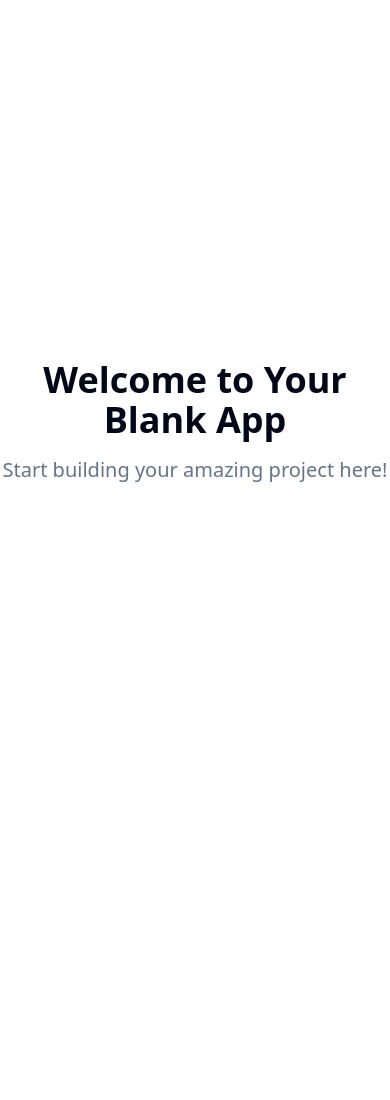
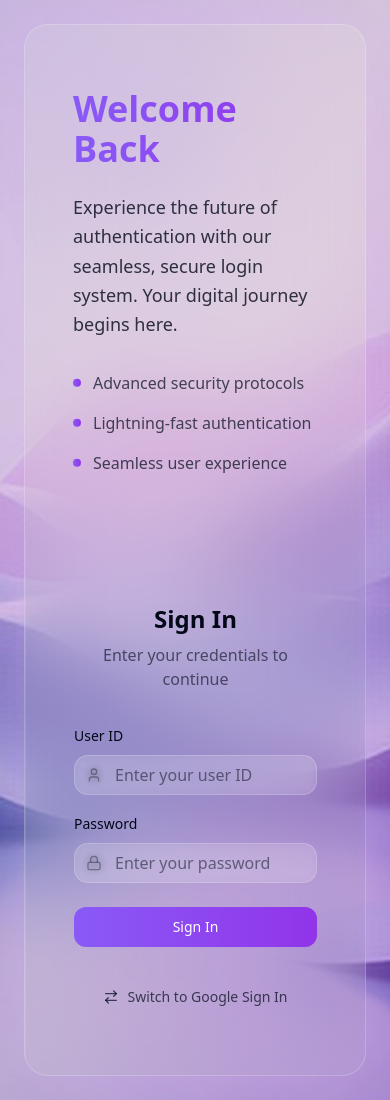
Before and after one commit to testsampath/glass-swap-login, a React (Vite) app: page / in a window 390 px wide. Before the commit the page ends 844 px from the top, so only its background shows below. Built offline with nearby package versions, Linux system fonts and the light colour scheme.

Commit message:
Implement login page UI
Create a glassmorphism login page with information and fields, and add a button to interchange the layout.

```diff
--- /dev/null
+++ b/src/components/LoginCard.tsx
@@ -0,0 +1,172 @@
+import { useState } from "react";
+import { Button } from "@/components/ui/button";
+import { Input } from "@/components/ui/input";
+import { Label } from "@/components/ui/label";
+import { ArrowRightLeft, Lock, Mail, User } from "lucide-react";
+
+interface LoginCardProps {
+  isFlipped: boolean;
+  onFlip: () => void;
+}
+
+export const LoginCard = ({ isFlipped, onFlip }: LoginCardProps) => {
+  const [credentials, setCredentials] = useState({
+    userId: "",
+    password: "",
+    googleId: ""
+  });
+
+  const handleInputChange = (field: string, value: string) => {
+    setCredentials(prev => ({ ...prev, [field]: value }));
+  };
+
+  const InfoPanel = ({ side }: { side: "left" | "right" }) => (
+    <div className={`flex flex-col justify-center px-12 py-16 ${
+      side === "left" && !isFlipped ? "animate-slide-in-left" :
+      side === "right" && isFlipped ? "animate-slide-in-right" : ""
+    }`}>
+      <div className="animate-float">
+        <h2 className="text-4xl font-bold mb-6 bg-gradient-to-r from-primary to-accent bg-clip-text text-transparent">
+          Welcome Back
+        </h2>
+        <p className="text-lg text-foreground/80 mb-8 leading-relaxed">
+          Experience the future of authentication with our seamless, secure login system.
+          Your digital journey begins here.
+        </p>
+        <div className="space-y-4">
+          <div className="flex items-center gap-3 text-foreground/70">
+            <div className="w-2 h-2 rounded-full bg-gradient-to-r from-primary to-accent"></div>
+            <span>Advanced security protocols</span>
+          </div>
+          <div className="flex items-center gap-3 text-foreground/70">
+            <div className="w-2 h-2 rounded-full bg-gradient-to-r from-primary to-accent"></div>
+            <span>Lightning-fast authentication</span>
+          </div>
+          <div className="flex items-center gap-3 text-foreground/70">
+            <div className="w-2 h-2 rounded-full bg-gradient-to-r from-primary to-accent"></div>
+            <span>Seamless user experience</span>
+          </div>
+        </div>
+      </div>
+    </div>
+  );
+
+  const StandardForm = () => (
+    <div className={`flex flex-col justify-center px-12 py-16 ${
+      !isFlipped ? "animate-slide-in-right" : ""
+    }`}>
+      <div className="w-full max-w-sm mx-auto space-y-6">
+        <div className="text-center mb-8">
+          <h3 className="text-2xl font-semibold mb-2">Sign In</h3>
+          <p className="text-foreground/60">Enter your credentials to continue</p>
+        </div>
+
+        <div className="space-y-4">
+          <div className="space-y-2">
+            <Label htmlFor="userId" className="text-sm font-medium">User ID</Label>
+            <div className="relative">
+              <User className="absolute left-3 top-3 h-4 w-4 text-foreground/50" />
+              <Input
+                id="userId"
+                type="text"
+                placeholder="Enter your user ID"
+                value={credentials.userId}
+                onChange={(e) => handleInputChange("userId", e.target.value)}
+                className="pl-10 bg-white/10 border-white/20 backdrop-blur-sm text-foreground placeholder:text-foreground/50 focus:bg-white/15 transition-all duration-300"
+              />
+            </div>
+          </div>
+
+          <div className="space-y-2">
+            <Label htmlFor="password" className="text-sm font-medium">Password</Label>
+            <div className="relative">
+              <Lock className="absolute left-3 top-3 h-4 w-4 text-foreground/50" />
+              <Input
+                id="password"
+                type="password"
+                placeholder="Enter your password"
+                value={credentials.password}
+                onChange={(e) => handleInputChange("password", e.target.value)}
+                className="pl-10 bg-white/10 border-white/20 backdrop-blur-sm text-foreground placeholder:text-foreground/50 focus:bg-white/15 transition-all duration-300"
+              />
+            </div>
+          </div>
+        </div>
+
+        <Button className="w-full bg-gradient-to-r from-primary to-accent hover:from-primary/90 hover:to-accent/90 text-white font-medium py-3 rounded-xl transition-all duration-300 hover:shadow-lg hover:scale-[1.02]">
+          Sign In
+        </Button>
+
+        <div className="text-center pt-4">
+          <button
+            onClick={onFlip}
+            className="inline-flex items-center gap-2 text-sm text-foreground/70 hover:text-primary transition-colors duration-300"
+          >
+            <ArrowRightLeft className="h-4 w-4" />
+            Switch to Google Sign In
+          </button>
+        </div>
+      </div>
+    </div>
+  );
+
+  const GoogleForm = () => (
+    <div className={`flex flex-col justify-center px-12 py-16 ${
+      isFlipped ? "animate-slide-in-left" : ""
+    }`}>
+      <div className="w-full max-w-sm mx-auto space-y-6">
+        <div className="text-center mb-8">
+          <h3 className="text-2xl font-semibold mb-2">Google Sign In</h3>
+          <p className="text-foreground/60">Use your Google account to continue</p>
+        </div>
+
+        <div className="space-y-4">
+          <div className="space-y-2">
+            <Label htmlFor="googleId" className="text-sm font-medium">Google ID</Label>
+            <div className="relative">
+              <Mail className="absolute left-3 top-3 h-4 w-4 text-foreground/50" />
+              <Input
+                id="googleId"
+                type="email"
+                placeholder="Enter your Google email"
+                value={credentials.googleId}
+                onChange={(e) => handleInputChange("googleId", e.target.value)}
+                className="pl-10 bg-white/10 border-white/20 backdrop-blur-sm text-foreground placeholder:text-foreground/50 focus:bg-white/15 transition-all duration-300"
+              />
+            </div>
+          </div>
+        </div>
+
+        <Button className="w-full bg-gradient-to-r from-primary to-accent hover:from-primary/90 hover:to-accent/90 text-white font-medium py-3 rounded-xl transition-all duration-300 hover:shadow-lg hover:scale-[1.02]">
+          Continue with Google
+        </Button>
+
+        <div className="text-center pt-4">
+          <button
+            onClick={onFlip}
+            className="inline-flex items-center gap-2 text-sm text-foreground/70 hover:text-primary transition-colors duration-300"
+          >
+            <ArrowRightLeft className="h-4 w-4" />
+            Back to Standard Sign In
+          </button>
+        </div>
+      </div>
+    </div>
+  );
+
+  return (
+    <div className="w-full max-w-6xl mx-auto">
+      <div className="grid grid-cols-1 lg:grid-cols-2 min-h-[600px] rounded-3xl overflow-hidden backdrop-blur-2xl bg-white/10 border border-white/20 shadow-2xl animate-glow-pulse">
+        {/* Left Side */}
+        <div className="relative overflow-hidden">
+          {!isFlipped ? <InfoPanel side="left" /> : <GoogleForm />}
+        </div>
+
+        {/* Right Side */}
+        <div className="relative overflow-hidden border-l border-white/10">
+          {!isFlipped ? <StandardForm /> : <InfoPanel side="right" />}
+        </div>
+      </div>
+    </div>
+  );
+};
--- a/src/index.css
+++ b/src/index.css
@@ -17,8 +17,9 @@ All colors MUST be HSL.
     --popover: 0 0% 100%;
     --popover-foreground: 222.2 84% 4.9%;
 
-    --primary: 222.2 47.4% 11.2%;
-    --primary-foreground: 210 40% 98%;
+    --primary: 258 90% 66%;
+    --primary-foreground: 0 0% 100%;
+    --primary-glow: 271 91% 85%;
 
     --secondary: 210 40% 96.1%;
     --secondary-foreground: 222.2 47.4% 11.2%;
@@ -26,8 +27,8 @@ All colors MUST be HSL.
     --muted: 210 40% 96.1%;
     --muted-foreground: 215.4 16.3% 46.9%;
 
-    --accent: 210 40% 96.1%;
-    --accent-foreground: 222.2 47.4% 11.2%;
+    --accent: 271 81% 56%;
+    --accent-foreground: 0 0% 100%;
 
     --destructive: 0 84.2% 60.2%;
     --destructive-foreground: 210 40% 98%;
@@ -36,7 +37,22 @@ All colors MUST be HSL.
     --input: 214.3 31.8% 91.4%;
     --ring: 222.2 84% 4.9%;
 
-    --radius: 0.5rem;
+    --radius: 1rem;
+
+    /* Glassmorphism Design Tokens */
+    --glass-bg: 255 255 255 / 0.1;
+    --glass-border: 255 255 255 / 0.2;
+    --glass-shadow: 0 8px 32px 0 rgba(31, 38, 135, 0.37);
+    --glass-glow: 0 0 60px hsl(var(--primary-glow) / 0.3);
+
+    /* Gradients */
+    --gradient-primary: linear-gradient(135deg, hsl(var(--primary)), hsl(var(--accent)));
+    --gradient-bg: linear-gradient(135deg, hsl(258 100% 87%), hsl(271 100% 92%));
+    --gradient-glass: linear-gradient(135deg, rgba(255, 255, 255, 0.1), rgba(255, 255, 255, 0.05));
+
+    /* Animations */
+    --transition-smooth: all 0.5s cubic-bezier(0.4, 0, 0.2, 1);
+    --transition-bounce: all 0.6s cubic-bezier(0.68, -0.55, 0.265, 1.55);
 
     --sidebar-background: 0 0% 98%;
 
--- a/src/pages/Index.tsx
+++ b/src/pages/Index.tsx
@@ -1,11 +1,36 @@
-// Update this page (the content is just a fallback if you fail to update the page)
+import { useState } from "react";
+import { LoginCard } from "@/components/LoginCard";
+import glassBg from "@/assets/glass-bg.jpg";
 
 const Index = () => {
+  const [isFlipped, setIsFlipped] = useState(false);
+
+  const handleFlip = () => {
+    setIsFlipped(!isFlipped);
+  };
+
   return (
-    <div className="min-h-screen flex items-center justify-center bg-background">
-      <div className="text-center">
-        <h1 className="text-4xl font-bold mb-4">Welcome to Your Blank App</h1>
-        <p className="text-xl text-muted-foreground">Start building your amazing project here!</p>
+    <div
+      className="min-h-screen flex items-center justify-center p-6 relative overflow-hidden"
+      style={{
+        backgroundImage: `url(${glassBg})`,
+        backgroundSize: 'cover',
+        backgroundPosition: 'center',
+        backgroundRepeat: 'no-repeat'
+      }}
+    >
+      {/* Overlay for better glassmorphism effect */}
+      <div className="absolute inset-0 bg-gradient-to-br from-primary/20 via-transparent to-accent/20"></div>
+      <div className="absolute inset-0 bg-black/10"></div>
+
+      {/* Floating orbs for ambient effect */}
+      <div className="absolute top-20 left-20 w-32 h-32 bg-primary/20 rounded-full blur-3xl animate-pulse"></div>
+      <div className="absolute bottom-20 right-20 w-40 h-40 bg-accent/20 rounded-full blur-3xl animate-pulse delay-1000"></div>
+      <div className="absolute top-1/2 left-1/4 w-24 h-24 bg-primary-glow/30 rounded-full blur-2xl animate-float"></div>
+
+      {/* Login Card */}
+      <div className="relative z-10 w-full">
+        <LoginCard isFlipped={isFlipped} onFlip={handleFlip} />
       </div>
     </div>
   );
--- a/tailwind.config.ts
+++ b/tailwind.config.ts
@@ -26,7 +26,8 @@ export default {
 				foreground: 'hsl(var(--foreground))',
 				primary: {
 					DEFAULT: 'hsl(var(--primary))',
-					foreground: 'hsl(var(--primary-foreground))'
+					foreground: 'hsl(var(--primary-foreground))',
+					glow: 'hsl(var(--primary-glow))'
 				},
 				secondary: {
 					DEFAULT: 'hsl(var(--secondary))',
@@ -84,11 +85,36 @@ export default {
 					to: {
 						height: '0'
 					}
+				},
+				'slide-in-left': {
+					'0%': { transform: 'translateX(-100%)', opacity: '0' },
+					'100%': { transform: 'translateX(0)', opacity: '1' }
+				},
+				'slide-in-right': {
+					'0%': { transform: 'translateX(100%)', opacity: '0' },
+					'100%': { transform: 'translateX(0)', opacity: '1' }
+				},
+				'glow-pulse': {
+					'0%, 100%': { boxShadow: 'var(--glass-glow)' },
+					'50%': { boxShadow: '0 0 80px hsl(var(--primary-glow) / 0.5)' }
+				},
+				'float': {
+					'0%, 100%': { transform: 'translateY(0px)' },
+					'50%': { transform: 'translateY(-10px)' }
 				}
 			},
 			animation: {
 				'accordion-down': 'accordion-down 0.2s ease-out',
-				'accordion-up': 'accordion-up 0.2s ease-out'
+				'accordion-up': 'accordion-up 0.2s ease-out',
+				'slide-in-left': 'slide-in-left 0.6s cubic-bezier(0.68, -0.55, 0.265, 1.55)',
+				'slide-in-right': 'slide-in-right 0.6s cubic-bezier(0.68, -0.55, 0.265, 1.55)',
+				'glow-pulse': 'glow-pulse 4s ease-in-out infinite',
+				'float': 'float 6s ease-in-out infinite'
+			},
+			backdropBlur: {
+				'xl': '24px',
+				'2xl': '40px',
+				'3xl': '64px'
 			}
 		}
 	},
```
Also changed, not shown: src/assets/glass-bg.jpg (added).
